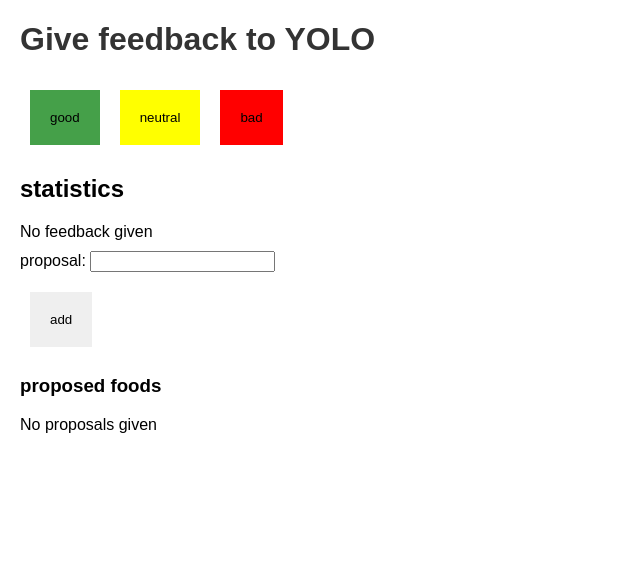
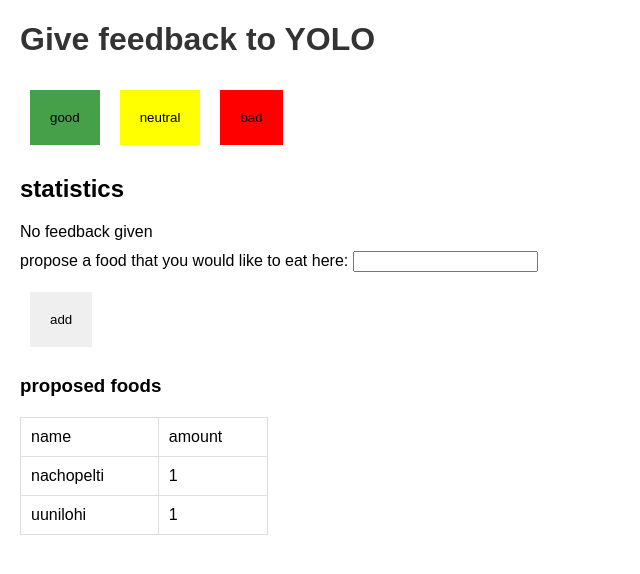
Before and after one commit to antti-kuru/Yolo, a React (Vite) app in the folder yolo/: page / in a window 1280 px wide. Shown: the top 574 px of the page, without its empty margins (0-640 px from the left). Built offline with nearby package versions, Linux system fonts and the light colour scheme; data requests are answered from the project's data file.

Commit message:
Added axios and useEffect to get data from server

```diff
--- a/yolo/src/App.jsx
+++ b/yolo/src/App.jsx
@@ -1,4 +1,5 @@
-import { useState } from 'react'
+import { useState, useEffect } from 'react'
+import axios from 'axios'
 import './app.css'
 import Button from './components/Button'
 import Statistics from './components/Statistics'
@@ -17,6 +18,20 @@
 
   const [newProposal, setNewProposal] = useState('')
   const [allProposals, setAllProposals] = useState(0)
+
+
+  useEffect(() => {
+    console.log('effect')
+    axios
+      .get('http://localhost:3002/proposals')
+      .then(response => {
+        setProposals(response.data)
+      })
+  }, [])
+  console.log('render', proposals.length, 'proposals')
+
+
+
 
   const handleGoodClick = () => {
     // creating new variable for the update as the original can't be straight modified
@@ -93,7 +108,7 @@
 
       <form onSubmit={addProposal} >
         <div>
-          proposal: <input value={newProposal} onChange={handleProposalChange} />
+          propose a food that you would like to eat here: <input value={newProposal} onChange={handleProposalChange} />
         </div>
         <div>
           <button type="submit">add</button>
--- a/yolo/src/main.jsx
+++ b/yolo/src/main.jsx
@@ -1,6 +1,10 @@
 import React from 'react'
 import ReactDOM from 'react-dom/client'
+import axios from 'axios'
 
 import App from './App'
 
-ReactDOM.createRoot(document.getElementById('root')).render(<App />)
+axios.get('http://localhost:3002/proposals').then(response => {
+    const responses = response.data
+    ReactDOM.createRoot(document.getElementById('root')).render(<App responses={responses} />)
+})
```
